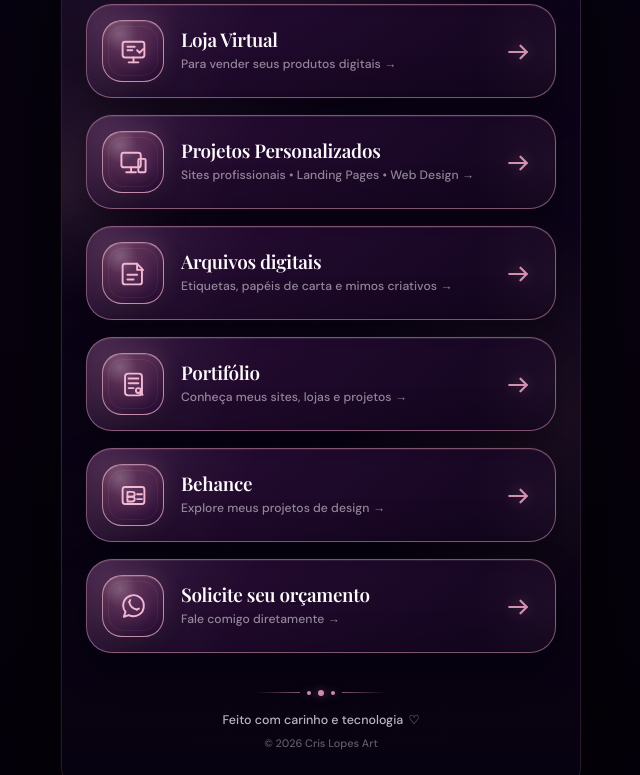
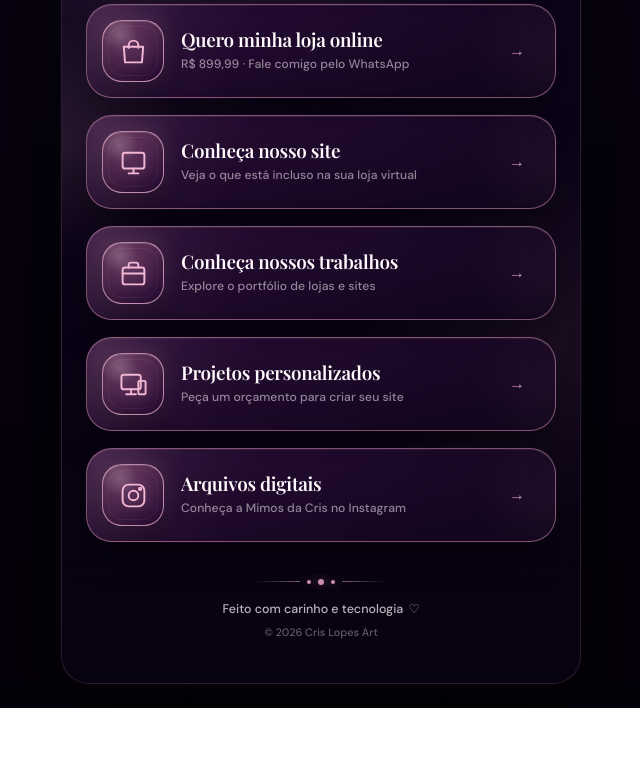
Before and after one commit to SouCris/cris-lopes-art, a plain HTML site: page links/index.html in a window 1280 px wide. Shown: the part 416-1191 px from the top of the page, without its empty margins (319-959 px from the left). After the commit the page ends 1124 px from the top, so only its background shows below. Drawn offline with nearby package versions, Linux system fonts and the light colour scheme.

Commit message:
Atualiza página de links com acesso à loja pelo WhatsApp, portfólio e serviços

```diff
--- a/links/index.html
+++ b/links/index.html
@@ -1,474 +1,131 @@
 <!DOCTYPE html>
 <html lang="pt-BR">
-
 <head>
   <meta charset="UTF-8">
-
-  <meta
-    name="viewport"
-    content="width=device-width, initial-scale=1.0"
-  >
-
-  <meta
-    name="description"
-    content="Conheça os serviços, projetos e canais de atendimento da Cris Lopes Art."
-  >
-
+  <meta name="viewport" content="width=device-width, initial-scale=1.0">
+  <meta name="description" content="Conheça os serviços, projetos e canais de atendimento da Cris Lopes Art.">
   <meta name="theme-color" content="#0c0420">
-
   <title>Cris Lopes Art | Links</title>
 
-  <!-- Favicon -->
-  <link
-    rel="icon"
-    type="image/png"
-    href="../assets/favicon.png"
-  >
+  <link rel="icon" type="image/png" href="../assets/favicon.png">
+  <link rel="preconnect" href="https://fonts.googleapis.com">
+  <link rel="preconnect" href="https://fonts.gstatic.com" crossorigin>
+  <link href="https://fonts.googleapis.com/css2?family=DM+Sans:wght@400;500;600;700&family=Playfair+Display:wght@500;600;700&display=swap" rel="stylesheet">
 
-  <!-- Fontes -->
-  <link rel="preconnect" href="https://fonts.googleapis.com">
-
-  <link
-    rel="preconnect"
-    href="https://fonts.gstatic.com"
-    crossorigin
-  >
-
-  <link
-    href="https://fonts.googleapis.com/css2?family=DM+Sans:wght@400;500;600;700&family=Playfair+Display:wght@500;600;700&display=swap"
-    rel="stylesheet"
-  >
-
-  <!-- CSS -->
   <link rel="stylesheet" href="./style.css">
-
-  <!-- JavaScript -->
   <script src="./script.js" defer></script>
 </head>
 
 <body>
-
   <main class="page">
 
-    <!-- =========================
-         BANNER PRINCIPAL
-    ========================== -->
     <header class="hero">
-
-      <img
-        class="hero__image"
-        src="../assets/banner-links.png"
-        alt="Cris Lopes Art — Tecnologia simples, resultados reais"
-      >
-
+      <img class="hero__image" src="../assets/banner-links.png"
+           alt="Cris Lopes Art — Tecnologia simples, resultados reais">
     </header>
 
+    <section class="links-section" aria-label="Serviços e canais da Cris Lopes Art">
+      <nav class="links" aria-label="Links principais">
 
-    <!-- =========================
-         LINKS E SERVIÇOS
-    ========================== -->
-    <section
-      class="links-section"
-      aria-label="Serviços e canais da Cris Lopes Art"
-    >
-
-      <nav
-        class="links"
-        aria-label="Links principais"
-      >
-
-        <!-- Lojas para produtos digitais -->
-        <a
-         class="link-card reveal"
-        href="https://www.crislopesart.com.br"
-        aria-label="Acessar o site da Cris Lopes Art"
->
-
-          <span
-            class="link-card__decoration"
-            aria-hidden="true"
-          ></span>
-
-          <span
-            class="link-card__icon"
-            aria-hidden="true"
-          >
+        <!-- 1. Loja online: abre o WhatsApp -->
+        <a class="link-card reveal"
+           href="https://wa.me/5564984188628?text=Oi%2C%20Cris%21%20Quero%20minha%20loja%20online."
+           target="_blank" rel="noopener noreferrer">
+          <span class="link-card__decoration" aria-hidden="true"></span>
+          <span class="link-card__icon" aria-hidden="true">
             <svg viewBox="0 0 24 24">
-
-              <rect
-                x="3"
-                y="4"
-                width="18"
-                height="13"
-                rx="2"
-              ></rect>
-
-              <path d="M8 21h8"></path>
-
-              <path d="M12 17v4"></path>
-
-              <path d="M7 8h6"></path>
-
-              <path d="M7 11h4"></path>
-
-              <path d="m15 11 2 2 3-3"></path>
-
+              <path d="M4 8h16l-1 13H5L4 8z"></path>
+              <path d="M8 9V7a4 4 0 0 1 8 0v2"></path>
             </svg>
           </span>
+          <span class="link-card__content">
+            <strong>Quero minha loja online</strong>
+            <small>R$ 899,99 · Fale comigo pelo WhatsApp</small>
+          </span>
+          <span class="link-card__arrow" aria-hidden="true">→</span>
+        </a>
 
-          <span class="link-card__content">
-
-            <strong>Loja Virtual</strong>
-
-            <small>
-             Para vender seus produtos digitais →
-            </small>
-
-          </span>
-
-          <span
-            class="link-card__arrow"
-            aria-hidden="true"
-          >
+        <!-- 2. Site principal -->
+        <a class="link-card reveal" href="https://crislopesart.com.br/">
+          <span class="link-card__decoration" aria-hidden="true"></span>
+          <span class="link-card__icon" aria-hidden="true">
             <svg viewBox="0 0 24 24">
-
-              <path d="M5 12h14"></path>
-
-              <path d="m14 7 5 5-5 5"></path>
-
+              <rect x="3" y="4" width="18" height="13" rx="2"></rect>
+              <path d="M12 17v4M8 21h8"></path>
             </svg>
           </span>
-
+          <span class="link-card__content">
+            <strong>Conheça nosso site</strong>
+            <small>Veja o que está incluso na sua loja virtual</small>
+          </span>
+          <span class="link-card__arrow" aria-hidden="true">→</span>
         </a>
 
-
-
-<!-- PROJETOS PERSONALIZADOS -->
-<a
-  class="link-card reveal"
-  href="https://docs.google.com/forms/d/e/1FAIpQLSft_VCFP1qpGvMl-HS8HOg69M7gAyPG8Mye_QGTX85V2Oqgfg/viewform"
-  aria-label="Solicitar orçamento para Landing Pages e Sites Personalizados"
-  target="_blank"
-  rel="noopener noreferrer"
->
-
-  <span
-    class="link-card__decoration"
-    aria-hidden="true"
-  ></span>
-
-  <span
-    class="link-card__icon"
-    aria-hidden="true"
-  >
-    <svg viewBox="0 0 24 24">
-
-      <rect
-        x="2"
-        y="4"
-        width="16"
-        height="12"
-        rx="2"
-      ></rect>
-
-      <path d="M6 20h8"></path>
-      <path d="M10 16v4"></path>
-
-      <rect
-        x="16"
-        y="9"
-        width="6"
-        height="11"
-        rx="1"
-      ></rect>
-
-    </svg>
-  </span>
-
-  <span class="link-card__content">
-
-    <strong>Projetos Personalizados</strong>
-
-    <small>
-      Sites profissionais • Landing Pages • Web Design →
-    </small>
-
-  </span>
-
-  <span
-    class="link-card__arrow"
-    aria-hidden="true"
-  >
-    <svg viewBox="0 0 24 24">
-
-      <path d="M5 12h14"></path>
-      <path d="m14 7 5 5-5 5"></path>
-
-    </svg>
-  </span>
-
-</a>
-
-
-
-
-       <!-- Arquivos digitais -->
-<a
-  class="link-card reveal"
-  href="https://www.instagram.com/mimosdacrisdigital/"
-  aria-label="Conhecer os arquivos digitais da Mimos da Cris""
->
-
-          <span
-            class="link-card__decoration"
-            aria-hidden="true"
-          ></span>
-
-          <span
-            class="link-card__icon"
-            aria-hidden="true"
-          >
+        <!-- 3. Portfólio -->
+        <a class="link-card reveal" href="https://crislopesart.com.br/portfolio/">
+          <span class="link-card__decoration" aria-hidden="true"></span>
+          <span class="link-card__icon" aria-hidden="true">
             <svg viewBox="0 0 24 24">
-
-              <path
-                d="M5 4h10l4 4v11a2 2 0 0 1-2 2H5a2 2 0 0 1-2-2V6a2 2 0 0 1 2-2z"
-              ></path>
-
-              <path d="M15 4v5h5"></path>
-
-              <path d="M7 13h8"></path>
-
-              <path d="M7 17h5"></path>
-
+              <rect x="3" y="7" width="18" height="14" rx="2"></rect>
+              <path d="M8 7V5a2 2 0 0 1 2-2h4a2 2 0 0 1 2 2v2M3 12h18"></path>
             </svg>
           </span>
+          <span class="link-card__content">
+            <strong>Conheça nossos trabalhos</strong>
+            <small>Explore o portfólio de lojas e sites</small>
+          </span>
+          <span class="link-card__arrow" aria-hidden="true">→</span>
+        </a>
 
-          <span class="link-card__content">
-
-  <strong>Arquivos digitais</strong>
-
-  <small>
-    Etiquetas, papéis de carta e mimos criativos →
-  </small>
-
-</span>
-
-          <span
-            class="link-card__arrow"
-            aria-hidden="true"
-          >
+        <!-- 4. Criação de sites: abre o formulário -->
+        <a class="link-card reveal"
+           href="https://docs.google.com/forms/d/e/1FAIpQLSft_VCFP1qpGvMl-HS8HOg69M7gAyPG8Mye_QGTX85V2Oqgfg/viewform"
+           target="_blank" rel="noopener noreferrer">
+          <span class="link-card__decoration" aria-hidden="true"></span>
+          <span class="link-card__icon" aria-hidden="true">
             <svg viewBox="0 0 24 24">
-
-              <path d="M5 12h14"></path>
-
-              <path d="m14 7 5 5-5 5"></path>
-
+              <rect x="2" y="4" width="16" height="12" rx="2"></rect>
+              <path d="M6 20h8M10 16v4"></path>
+              <rect x="16" y="9" width="6" height="11" rx="1"></rect>
             </svg>
           </span>
-
+          <span class="link-card__content">
+            <strong>Projetos personalizados</strong>
+            <small>Peça um orçamento para criar seu site</small>
+          </span>
+          <span class="link-card__arrow" aria-hidden="true">→</span>
         </a>
 
-
-        <!-- Portfólio -->
-        <a
-          class="link-card reveal"
-          href="https://crislopesart.com.br/portfolio/"
-          target="_blank"
-          rel="noopener noreferrer"
-          aria-label="Conheça alguns dos meus projetos"
-        >
-
-          <span
-            class="link-card__decoration"
-            aria-hidden="true"
-          ></span>
-
-          <span
-            class="link-card__icon"
-            aria-hidden="true"
-          >
+        <!-- 5. Instagram da Mimos da Cris -->
+        <a class="link-card reveal"
+           href="https://www.instagram.com/mimosdacrisdigital/"
+           target="_blank" rel="noopener noreferrer">
+          <span class="link-card__decoration" aria-hidden="true"></span>
+          <span class="link-card__icon" aria-hidden="true">
             <svg viewBox="0 0 24 24">
-
-              <rect
-                x="5"
-                y="3"
-                width="14"
-                height="18"
-                rx="2.5"
-              ></rect>
-
-              <path d="M8 7h8"></path>
-
-              <path d="M8 11h8"></path>
-
-              <path d="M8 15h4"></path>
-
-              <circle
-                cx="16"
-                cy="17"
-                r="2"
-              ></circle>
-
-              <path d="m17.5 18.5 2 2"></path>
-
+              <rect x="3" y="3" width="18" height="18" rx="5"></rect>
+              <circle cx="12" cy="12" r="4"></circle>
+              <circle cx="17.5" cy="6.5" r="1"></circle>
             </svg>
           </span>
-
           <span class="link-card__content">
-
-            <strong>Portifólio</strong>
-
-            <small>
-              Conheça meus sites, lojas e projetos →
-            </small>
-
+            <strong>Arquivos digitais</strong>
+            <small>Conheça a Mimos da Cris no Instagram</small>
           </span>
-
-          <span
-            class="link-card__arrow"
-            aria-hidden="true"
-          >
-            <svg viewBox="0 0 24 24">
-
-              <path d="M5 12h14"></path>
-
-              <path d="m14 7 5 5-5 5"></path>
-
-            </svg>
-          </span>
-
+          <span class="link-card__arrow" aria-hidden="true">→</span>
         </a>
 
-
-        <!-- BEHANCE -->
-        <a
-          class="link-card reveal"
-          href="https://www.behance.net/soucrislopes"
-          target="_blank"
-          rel="noopener noreferrer"
-          aria-label="Conhecer meus projetos no Behance"
-        >
-          <span class="link-card__decoration" aria-hidden="true"></span>
-
-          <span class="link-card__icon" aria-hidden="true">
-            <svg viewBox="0 0 24 24">
-              <rect x="3" y="5" width="18" height="14" rx="2"></rect>
-              <path d="M7 9h4a2 2 0 0 1 0 4H7V9z"></path>
-              <path d="M7 13h4a2 2 0 0 1 0 4H7v-4z"></path>
-              <path d="M15 11h4"></path>
-              <path d="M15 15h4"></path>
-            </svg>
-          </span>
-
-          <span class="link-card__content">
-            <strong>Behance</strong>
-            <small>Explore meus projetos de design →</small>
-          </span>
-
-          <span class="link-card__arrow" aria-hidden="true">
-            <svg viewBox="0 0 24 24">
-              <path d="M5 12h14"></path>
-              <path d="m14 7 5 5-5 5"></path>
-            </svg>
-          </span>
-        </a>
-
-
-        <!-- WHATSAPP -->
-        <a
-  class="link-card reveal"
-  href="https://wa.me/5564984188628?text=Olá%21%20Vim%20pelo%20Instagram%20e%20gostaria%20de%20conhecer%20melhor%20os%20seus%20serviços."
-  target="_blank"
-  rel="noopener noreferrer"
-  aria-label="Entrar em contato pelo WhatsApp"
->
-
-          <span
-            class="link-card__decoration"
-            aria-hidden="true"
-          ></span>
-
-          <span
-            class="link-card__icon"
-            aria-hidden="true"
-          >
-            <svg viewBox="0 0 24 24">
-
-              <path
-                d="M20.5 11.5a8.5 8.5 0 0 1-12.4 7.6L4 20.5l1.4-4A8.5 8.5 0 1 1 20.5 11.5z"
-              ></path>
-
-              <path
-                d="M8.5 8.2c.4 3.3 3 5.9 6.3 6.3"
-              ></path>
-
-              <path d="m14.8 14.5 1.7-.8"></path>
-
-              <path d="m8.5 8.2.8-1.5"></path>
-
-            </svg>
-          </span>
-
-          <span class="link-card__content">
-
-            <strong>Solicite seu orçamento</strong>
-
-            <small>
-              Fale comigo diretamente →
-            </small>
-
-          </span>
-
-          <span
-            class="link-card__arrow"
-            aria-hidden="true"
-          >
-            <svg viewBox="0 0 24 24">
-
-              <path d="M5 12h14"></path>
-
-              <path d="m14 7 5 5-5 5"></path>
-
-            </svg>
-          </span>
-
-        </a>
-
-
-
       </nav>
-
     </section>
 
-
-    <!-- =========================
-         RODAPÉ
-    ========================== -->
     <footer class="footer">
-
-      <div
-        class="footer__ornament"
-        aria-hidden="true"
-      >
-        <span></span>
-        <span></span>
-        <span></span>
+      <div class="footer__ornament" aria-hidden="true">
+        <span></span><span></span><span></span>
       </div>
-
-      <p>
-        Feito com carinho e tecnologia
-        <span aria-hidden="true">♡</span>
-      </p>
-
-      <small>
-        © <span id="current-year">2026</span>
-        Cris Lopes Art
-      </small>
-
+      <p>Feito com carinho e tecnologia <span aria-hidden="true">♡</span></p>
+      <small>© <span id="current-year">2026</span> Cris Lopes Art</small>
     </footer>
 
   </main>
-
 </body>
-
 </html>
```
